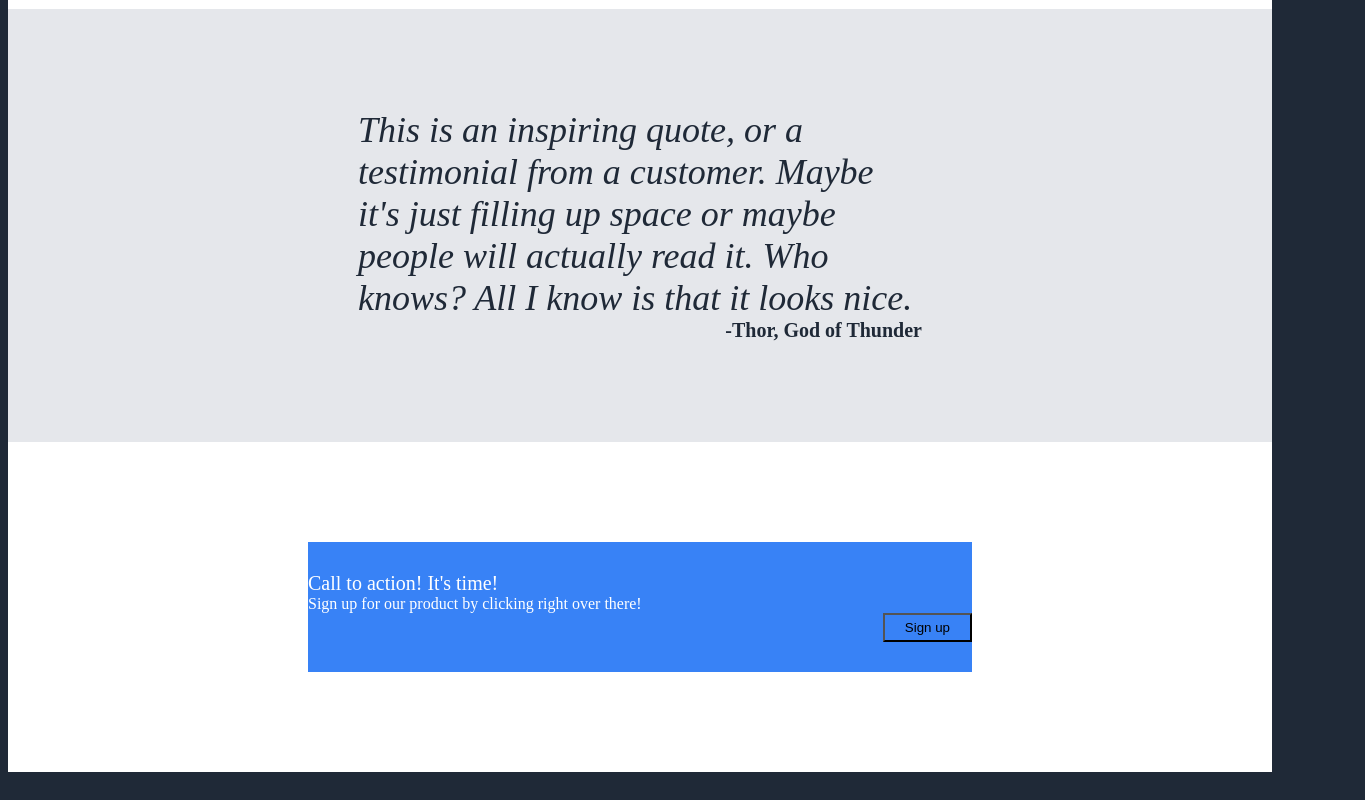
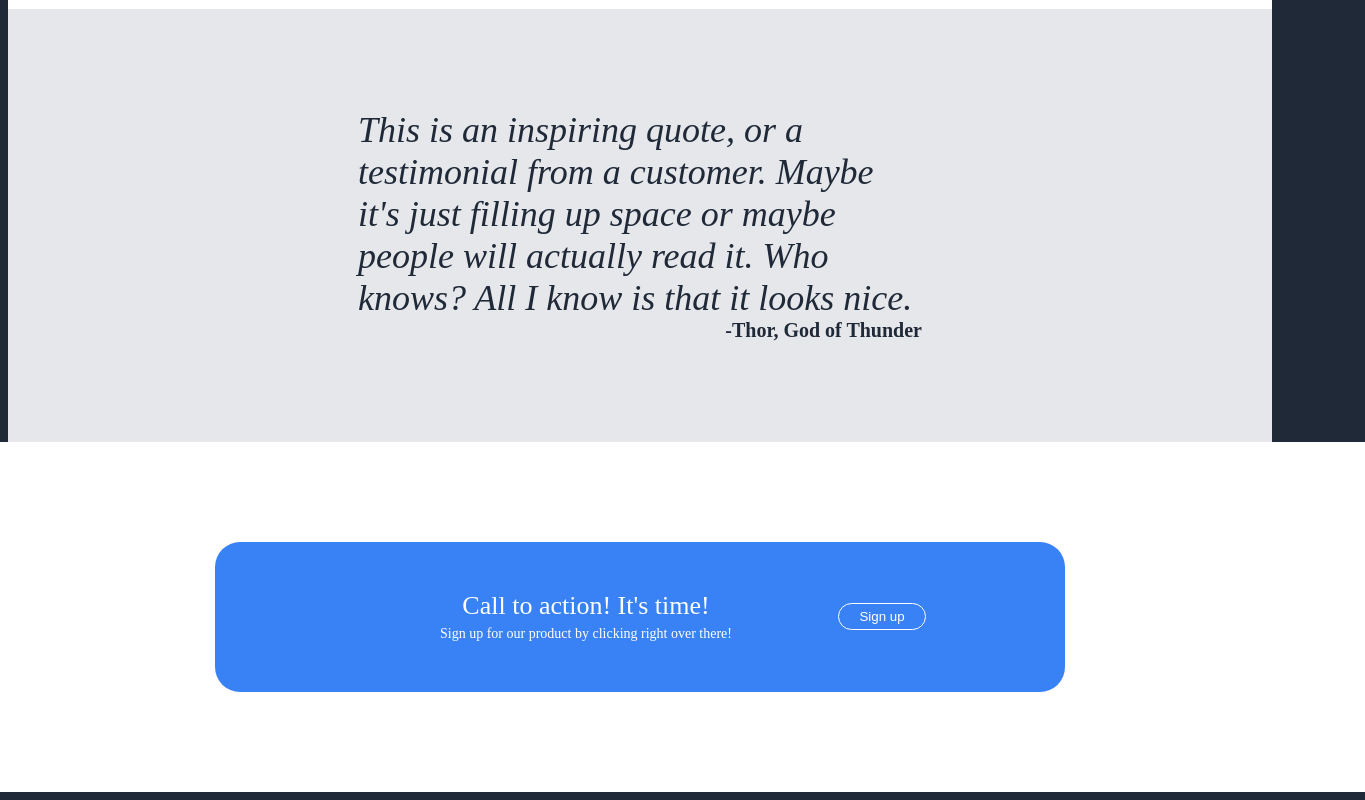
Before and after one commit to humanebean/Landing-Page, a plain HTML site: page index.html in a window 1280 px wide. Shown: the part 766-1566 px from the top of the page, 1365 px wide, since content can reach past the window. Drawn offline with Linux system fonts and the light colour scheme.

Commit message:
finished bottom section. Rounded edges of buttons. Rounded edge of blue box, adjusted placement of elements in blue box.

```diff
--- a/index.html
+++ b/index.html
@@ -56,11 +56,13 @@
     </div>
     <div></div>
     <div class="bottomSection">
-        <div class="tbText">
-            <div class="topText blueBox"> Call to action! It's time!</div>
-            <div class="bottomText blueBox">Sign up for our product by clicking right over there! </div>
-            </div>
-            <div class="signUpper blueBox"> <button> Sign up </button> </div>
+        <div class="box" style="background-color: #3882F6;width: 800px;height:100px;display:flex;margin:100px 300px;padding: 25px;border-radius: 25px;">
+            <div class="tbText" style="display:flex;flex-direction: column; justify-content: center;align-items: center;padding-left: 200px;">
+                <div style="font-size: 26px;color:white;margin-right: 50px;margin-bottom: 5px;"> Call to action! It's time!</div>
+                <div style="margin-right: 50px;font-size: 14px;">Sign up for our product by clicking right over there! </div>
+                </div>
+                <div style="color:#FFFFFF; display: flex; justify-content: center;align-items: center;margin-right: 100px;margin-left:50px;width: 100px;"> <button> Sign up </button> </div>
+        </div>
     </div>
 </body>
 </html>
--- a/style.css
+++ b/style.css
@@ -44,6 +44,9 @@ a{
 }
 button{
     background-color:#3882F6;
+    color: white;
+    border: 1px solid white;
+    border-radius: 25px;
     padding-right: 20px;
     padding-left:20px;
     padding-top: 5px;
@@ -138,15 +141,7 @@ button{
     background-color: #3882F6;
     display: flex;
 }
-.topText{
-    padding-top: 30px;
-    font-size: 20px;
-    margin:0px 300px;
-    margin-top: 100px;
-}
-.bottomText{
-    margin:0px 300px;
-}
+
 
 .signUpper.blueBox {
     margin:0px 300px;
```
